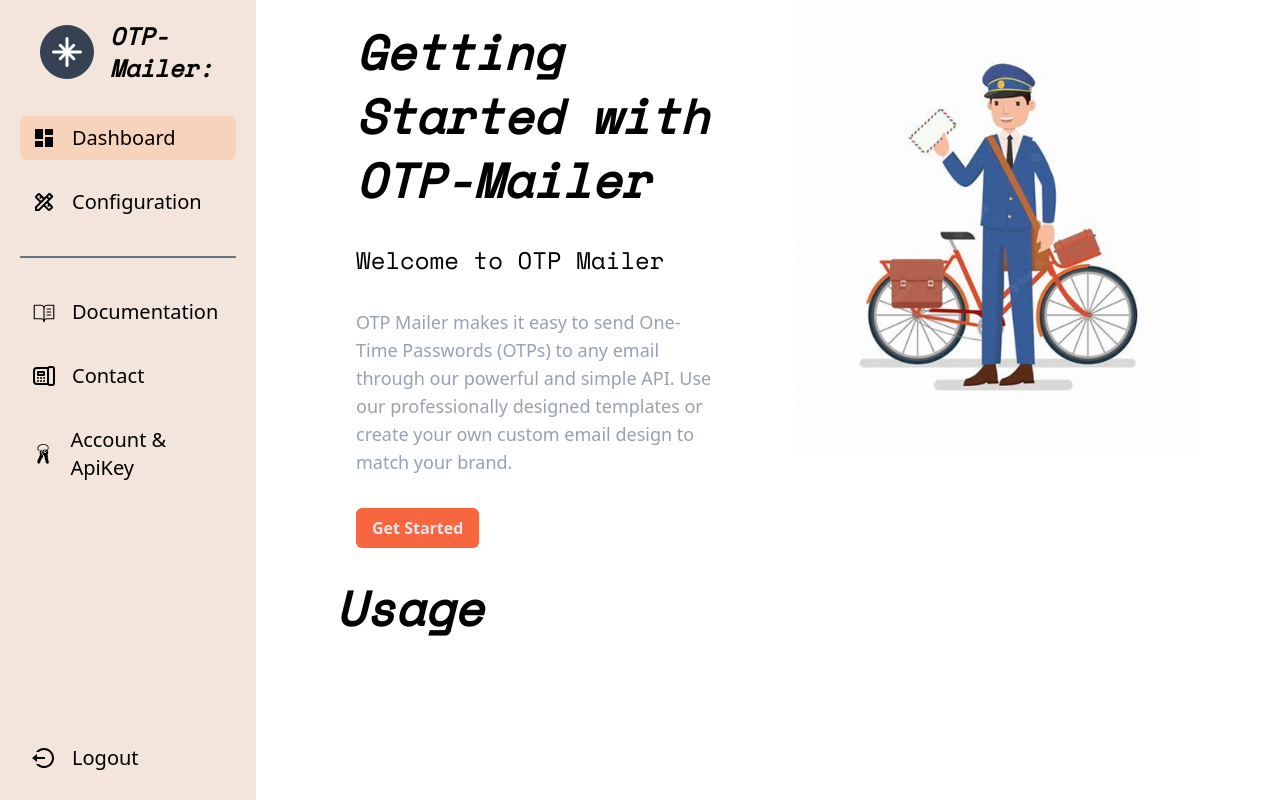
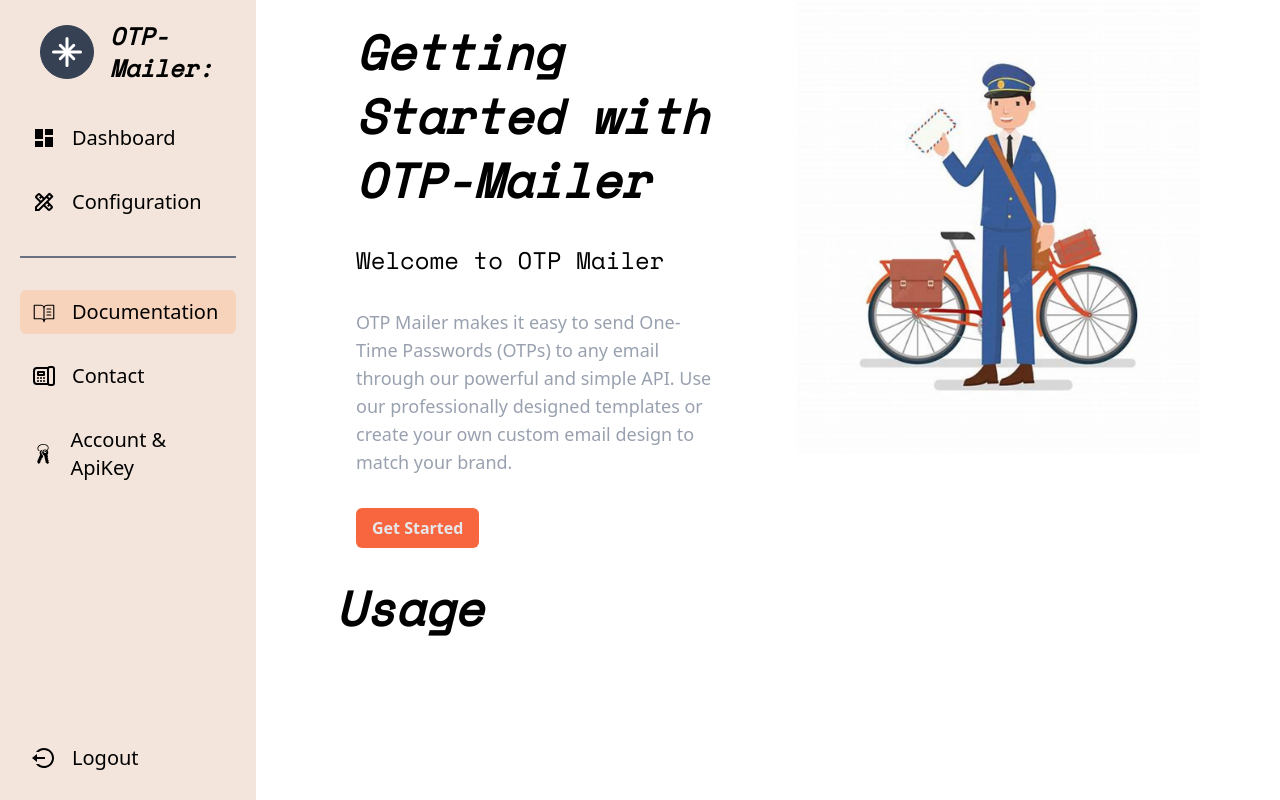
Before and after one commit to Dipak-Gautam/OTP-Mailer-Frontend, a React (Vite) app: page /dashboard/docs in a window 1280 px wide. Built offline with nearby package versions, Linux system fonts and the light colour scheme.

Commit message:
feat:DashNavigation Completed

```diff
--- a/src/App.tsx
+++ b/src/App.tsx
@@ -24,7 +24,7 @@ const router = createBrowserRouter([
     element: <DashboardMain />,
     children: [
       {
-        index: true,
+        path: "",
         element: <Dashboard />,
       },
       { path: "configuration", element: <Configuration /> },
--- a/src/Components/DashBoard/Component/DashBoardNav/DashNav.tsx
+++ b/src/Components/DashBoard/Component/DashBoardNav/DashNav.tsx
@@ -21,14 +21,26 @@ const DashNav = () => {
 
       <div className="flex-1">
         <div className="my-8  space-y-5">
-          <div className="flex items-center gap-4 text-xl bg-[#f8d3bb] p-2 px-3 rounded-md hover:bg-[#f3d8c7] cursor-pointer">
+          <NavLink
+            to={"/dashboard"}
+            end
+            className={({ isActive }) =>
+              isActive
+                ? " flex items-center gap-4 text-xl  p-2 px-3 rounded-md hover:bg-[#f3d8c7] cursor-pointer bg-[#f8d3bb]"
+                : "flex items-center gap-4 text-xl  p-2 px-3 rounded-md hover:bg-[#f3d8c7] cursor-pointer"
+            }
+          >
             <MdDashboard className="text-2xl" />
             <div className="text-black font-medium">Dashboard</div>
-          </div>
+          </NavLink>
 
           <NavLink
             to={"configuration"}
-            className="flex items-center gap-4 text-xl  p-2 px-3 rounded-md hover:bg-[#f3d8c7] cursor-pointer"
+            className={({ isActive }) =>
+              isActive
+                ? " flex items-center gap-4 text-xl  p-2 px-3 rounded-md hover:bg-[#f3d8c7] cursor-pointer bg-[#f8d3bb]"
+                : "flex items-center gap-4 text-xl  p-2 px-3 rounded-md hover:bg-[#f3d8c7] cursor-pointer"
+            }
           >
             <MdOutlineDesignServices className="text-2xl" />
             <div className="text-black font-medium">Configuration</div>
@@ -40,7 +52,11 @@ const DashNav = () => {
         <div className="my-8 space-y-5">
           <NavLink
             to={"docs"}
-            className="flex items-center gap-4 text-xl  p-2 px-3 rounded-md hover:bg-[#f3d8c7] cursor-pointer"
+            className={({ isActive }) =>
+              isActive
+                ? " flex items-center gap-4 text-xl  p-2 px-3 rounded-md hover:bg-[#f3d8c7] cursor-pointer bg-[#f8d3bb]"
+                : "flex items-center gap-4 text-xl  p-2 px-3 rounded-md hover:bg-[#f3d8c7] cursor-pointer"
+            }
           >
             <PiBookOpenTextLight className="text-2xl" />
             <div className="text-black font-medium">Documentation</div>
@@ -48,7 +64,11 @@ const DashNav = () => {
 
           <NavLink
             to={"contact"}
-            className="flex items-center gap-4 text-xl  p-2 px-3 rounded-md hover:bg-[#f3d8c7] cursor-pointer"
+            className={({ isActive }) =>
+              isActive
+                ? " flex items-center gap-4 text-xl  p-2 px-3 rounded-md hover:bg-[#f3d8c7] cursor-pointer bg-[#f8d3bb]"
+                : "flex items-center gap-4 text-xl  p-2 px-3 rounded-md hover:bg-[#f3d8c7] cursor-pointer"
+            }
           >
             <TbDeviceLandlinePhone className="text-2xl" />
             <div className="text-black font-medium">Contact</div>
@@ -56,7 +76,11 @@ const DashNav = () => {
 
           <NavLink
             to={"account"}
-            className="flex items-center gap-4 text-xl  p-2 px-3 rounded-md hover:bg-[#f3d8c7] cursor-pointer"
+            className={({ isActive }) =>
+              isActive
+                ? " flex items-center gap-4 text-xl  p-2 px-3 rounded-md hover:bg-[#f3d8c7] cursor-pointer bg-[#f8d3bb]"
+                : "flex items-center gap-4 text-xl  p-2 px-3 rounded-md hover:bg-[#f3d8c7] cursor-pointer"
+            }
           >
             <GiHouseKeys className="text-2xl" />
             <div className="text-black font-medium">Account & ApiKey</div>
```
